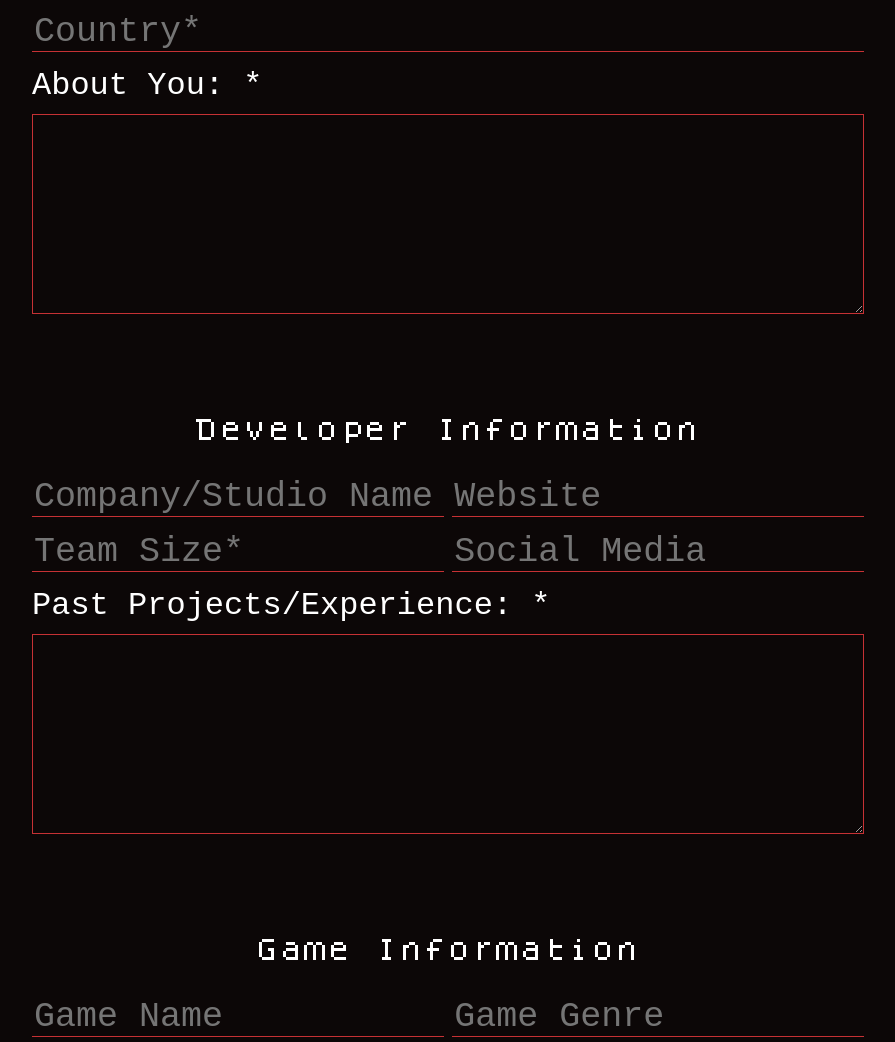
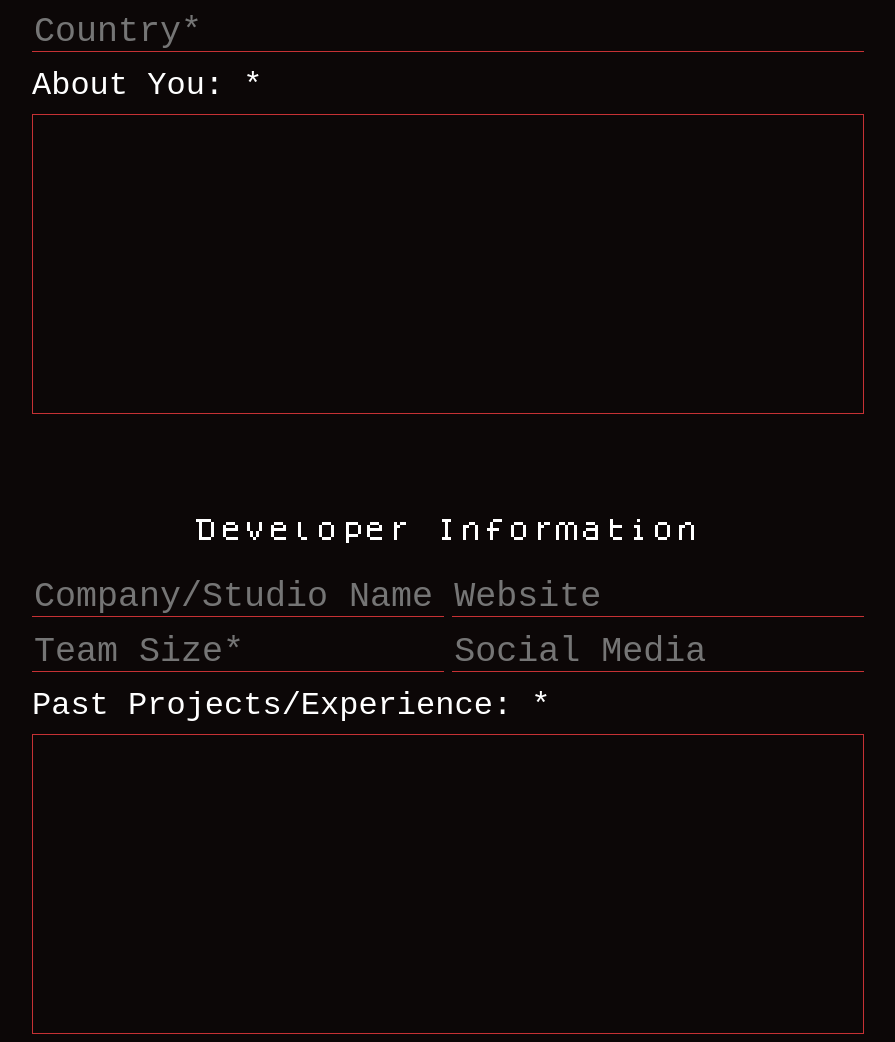
Before and after one commit to Jamie787/adam-games-website, a plain HTML site: page publish-form.html in a window 1280 px wide. Shown: the part 1037-2079 px from the top of the page, without its empty margins (192-1087 px from the left). Drawn offline with Linux system fonts and the light colour scheme.

Commit message:
changed textarea

```diff
--- a/main.css
+++ b/main.css
@@ -242,8 +242,8 @@ form {
 }
 
 textarea {
-    resize: vertical;
-    max-height: 200px;
+    resize: none;
+    min-height: 300px;
     border: #C63134 solid 1px !important;
     font-size: 20px;
 }
```
